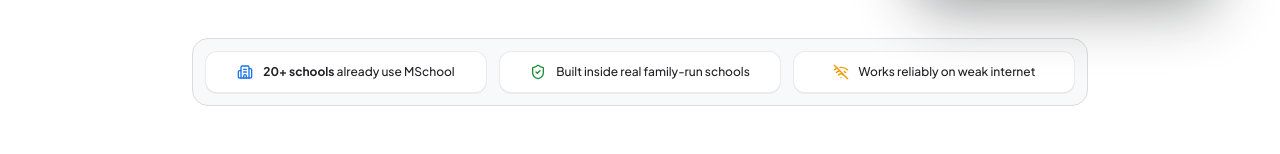
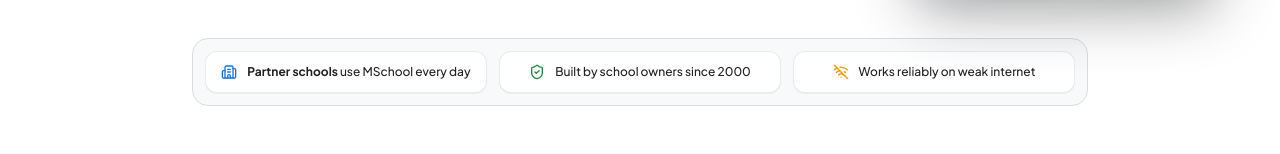
Before and after one commit to madxrebel/MSchool, a React (Vite) app: page / in a window 1280 px wide. Shown: the part 747-901 px from the top of the page. Built offline with nearby package versions, Linux system fonts and the light colour scheme; no server answers.

Commit message:
content: remove the unverified '20+ schools' claims
Hero chips, footer, and constants now say partner schools / school owners since 2000.

Co-Authored-By: Claude Sonnet 5.5 <noreply@anthropic.com>

```diff
--- a/src/App.tsx
+++ b/src/App.tsx
@@ -110,7 +110,7 @@ export default function App() {
           onOpenBooking={() => setBookingModalOpen(true)}
         />
 
-        {/* Step 9: Trust / Origin Story (20+ Partner Schools) */}
+        {/* Step 9: Our story (school owners first) */}
         <PartnersAndStory />
 
         {/* Step 10: Why Schools Choose MSchool (Benefits) */}
--- a/src/components/EcosystemOverview.tsx
+++ b/src/components/EcosystemOverview.tsx
@@ -173,7 +173,7 @@ export const EcosystemOverview: React.FC<EcosystemOverviewProps> = ({
                 <div className="flex items-center justify-between border-b border-[#dadce0] pb-2">
                   <span className="font-semibold text-[#5f6368] uppercase text-[10px]">Campus Impact</span>
                   <span className="text-[#137333] font-bold text-[10px] bg-[#e6f4ea] px-2 py-0.5 rounded-full">
-                    Active in 20+ Schools
+                    Active in Partner Schools
                   </span>
                 </div>
 
--- a/src/components/Footer.tsx
+++ b/src/components/Footer.tsx
@@ -120,7 +120,7 @@ export const Footer: React.FC<FooterProps> = ({ onOpenBooking, onNavigateToSimul
         <div className="mt-10 pt-6 border-t border-[#dadce0] flex flex-col sm:flex-row items-center justify-between gap-3 text-[11px] text-[#5f6368]">
           <div className="flex items-center gap-2">
             <ShieldCheck className="w-3.5 h-3.5 text-[#1e8e3e]" />
-            <span>Built inside family-run schools • Active across 20+ Pakistani institutions</span>
+            <span>Built by school owners since 2000 • Used daily by partner schools</span>
           </div>
 
           <div>
--- a/src/components/Hero.tsx
+++ b/src/components/Hero.tsx
@@ -94,11 +94,11 @@ export const Hero: React.FC<HeroProps> = ({ onOpenBooking, onNavigateToSimulator
         >
           <div className="p-3 bg-white rounded-xl border border-[#dadce0]/60 flex items-center justify-center gap-2.5 text-xs text-[#202124] font-medium shadow-2xs">
             <Building2 className="w-4 h-4 text-[#1a73e8] shrink-0" />
-            <span><strong>20+ schools</strong> already use MSchool</span>
+            <span><strong>Partner schools</strong> use MSchool every day</span>
           </div>
           <div className="p-3 bg-white rounded-xl border border-[#dadce0]/60 flex items-center justify-center gap-2.5 text-xs text-[#202124] font-medium shadow-2xs">
             <ShieldCheck className="w-4 h-4 text-[#1e8e3e] shrink-0" />
-            <span>Built inside real family-run schools</span>
+            <span>Built by school owners since 2000</span>
           </div>
           <div className="p-3 bg-white rounded-xl border border-[#dadce0]/60 flex items-center justify-center gap-2.5 text-xs text-[#202124] font-medium shadow-2xs">
             <WifiOff className="w-4 h-4 text-[#f29900] shrink-0" />
--- a/src/constants/index.ts
+++ b/src/constants/index.ts
@@ -73,8 +73,7 @@ export const BRAND_CONFIG = {
   supportPhoneDisplay: '0335-8009786',
   supportEmail: 'inquiries@mschoolecosystem.com',
   whatsappUrl: 'https://wa.me/923358009786',
-  trustClaim: '20+ schools already run on MSchool',
-  partnerCount: '20+',
+  trustClaim: 'partner schools that run on MSchool every day',
   pilotDuration: 'Free Walkthrough',
 } as const;
 
@@ -98,7 +97,7 @@ export const HERO_CONTENT = {
   secondaryCta: 'See How MSchool Works',
   lowRiskBadge: 'Free 15-min walkthrough • Zero pushy sales tactics • See your fee structure on screen',
   credibilityPoints: [
-    '20+ schools already use MSchool',
+    'Used every day in partner schools',
     'Built inside real family-run schools',
     'Designed to work reliably on weak internet',
   ],
```
